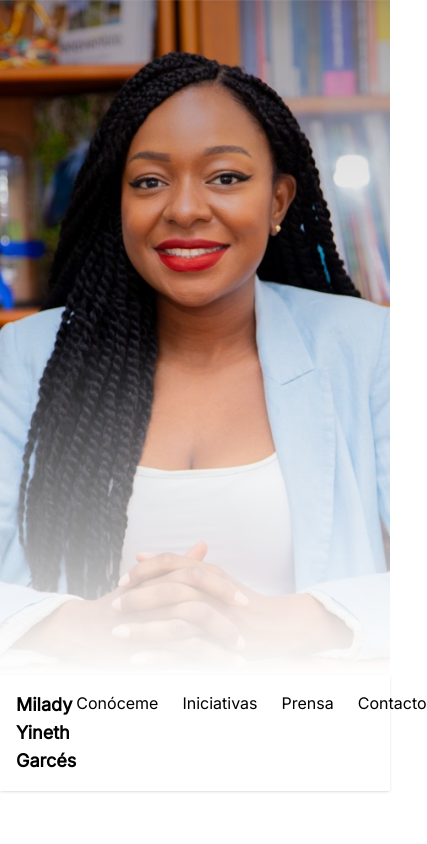
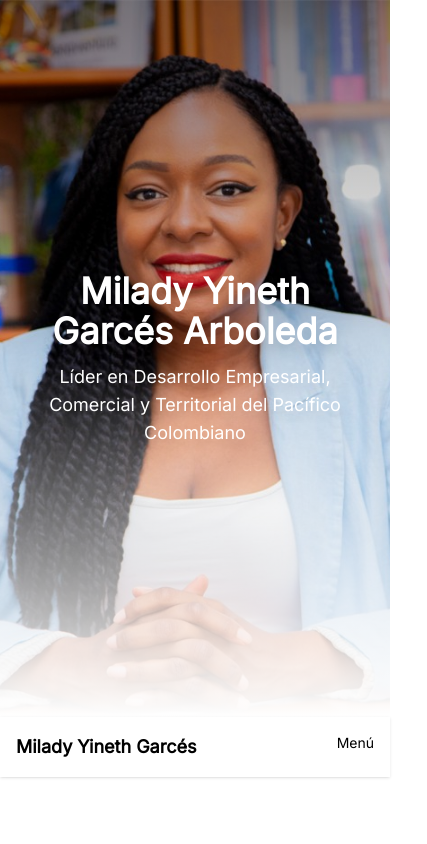
Before and after one commit to Yacaicedo6/Milady-Garces, a React (Vite) app: page / in a window 390 px wide. Shown: the top 844 px of the page, 427 px wide, since content can reach past the window. Built offline with nearby package versions, Linux system fonts and the light colour scheme.

Commit message:
App.jsx – Versión ULTRA PRO

```diff
--- a/src/App.jsx
+++ b/src/App.jsx
@@ -1,6 +1,6 @@
 import React, { useEffect, useState } from "react";
 import { Mail, Linkedin, Instagram, Facebook } from "lucide-react";
-import coverImage from "./assets/milady.jpg"; // ✔ Imagen real importada
+import coverImage from "./assets/milady.jpg";
 
 // -----------------
 // INFORMACIÓN DEL PORTAFOLIO
@@ -10,7 +10,7 @@ const DATA = {
   recipientRole:
     "Líder en Desarrollo Empresarial, Comercial y Territorial del Pacífico Colombiano",
   senderName: "Yan Caicedo",
-  coverImage: coverImage, // ✔ Ya NO apunta a '/milady.jpg'
+  coverImage: coverImage,
   introText:
     "Consultora, asesora y conferencista experta en desarrollo productivo, fortalecimiento empresarial, liderazgo femenino y construcción de paz territorial. Reconocida por su impacto en procesos de transformación social y económica en comunidades étnicas y rurales del Pacífico colombiano.",
   biography:
@@ -22,14 +22,24 @@ const DATA = {
 // -----------------
 export default function App() {
   const [opacity, setOpacity] = useState(1);
+  const [scale, setScale] = useState(1);
+  const [fadeIn, setFadeIn] = useState(false);
 
-  // --- EFECTO FADE DE LA PORTADA ---
+  // --- EFECTOS HERO (fade-in inicial + fade/zoom con scroll) ---
   useEffect(() => {
+    setFadeIn(true); // Fade in inicial
+
     const handleScroll = () => {
-      const scrollY = window.scrollY;
-      const fadePoint = 250; // Ajusta la velocidad del fade
-      const newOpacity = Math.max(1 - scrollY / fadePoint, 0);
+      const y = window.scrollY;
+
+      // Fade al hacer scroll
+      const fadePoint = 280;
+      const newOpacity = Math.max(1 - y / fadePoint, 0);
       setOpacity(newOpacity);
+
+      // Zoom-out progresivo (1 → 0.88)
+      const newScale = Math.max(1 - y / 2200, 0.88);
+      setScale(newScale);
     };
 
     window.addEventListener("scroll", handleScroll);
@@ -39,34 +49,66 @@ export default function App() {
   return (
     <div className="min-h-screen bg-white text-black font-sans">
 
-      {/* PORTADA CON EFECTO FADE */}
-      <div className="relative w-full h-[80vh] overflow-hidden">
+      {/* ============================= */}
+      {/*        HERO PROFESIONAL        */}
+      {/* ============================= */}
+      <div className="relative w-full h-[85vh] overflow-hidden flex items-center justify-center">
+
+        {/* Imagen con Fade + Zoom-out */}
         <img
           src={DATA.coverImage}
           alt="cover"
-          style={{ opacity }}
-          className="w-full h-full object-cover object-center transition-opacity duration-100"
+          style={{
+            opacity,
+            transform: `scale(${scale})`,
+          }}
+          className={`w-full h-full object-cover object-center transition-all duration-300 ease-out ${
+            fadeIn ? "opacity-100" : "opacity-0"
+          }`}
         />
 
-        {/* Degradado sutil */}
-        <div className="absolute inset-0 bg-gradient-to-b from-black/20 via-transparent to-white"></div>
+        {/* Degradado elegante */}
+        <div className="absolute inset-0 bg-gradient-to-b from-black/40 via-transparent to-white"></div>
+
+        {/* Texto sobre la imagen */}
+        <div
+          className={`absolute text-center text-white drop-shadow-xl px-4 transition-all duration-700 ${
+            fadeIn ? "opacity-100 translate-y-0" : "opacity-0 translate-y-6"
+          }`}
+        >
+          <h1 className="text-4xl md:text-6xl font-bold">
+            {DATA.recipientName}
+          </h1>
+          <p className="text-lg md:text-2xl mt-3 font-medium max-w-2xl mx-auto">
+            {DATA.recipientRole}
+          </p>
+        </div>
       </div>
 
-      {/* Header */}
+      {/* ============================= */}
+      {/*          HEADER NAV            */}
+      {/* ============================= */}
       <header className="sticky top-0 bg-white/80 backdrop-blur-md shadow z-50">
         <nav className="max-w-6xl mx-auto flex justify-between py-4 px-4">
           <h1 className="text-lg font-bold">Milady Yineth Garcés</h1>
 
-          <ul className="flex space-x-6 font-medium">
+          <ul className="hidden md:flex space-x-6 font-medium">
             <li><a href="#conoceme">Conóceme</a></li>
             <li><a href="#iniciativas">Iniciativas</a></li>
             <li><a href="#prensa">Prensa</a></li>
             <li><a href="#contacto">Contacto</a></li>
           </ul>
+
+          {/* Versión móvil: menú simple */}
+          <div className="md:hidden text-sm">
+            <a href="#conoceme">Menú</a>
+          </div>
         </nav>
       </header>
 
-      {/* Sección Conóceme */}
+      {/* ============================= */}
+      {/*        SECCIÓN CONÓCEME        */}
+      {/* ============================= */}
       <section id="conoceme" className="max-w-4xl mx-auto py-16 px-4">
         <h2 className="text-3xl font-bold mb-6">Conóceme</h2>
         <p className="text-lg leading-relaxed">{DATA.biography}</p>
```
